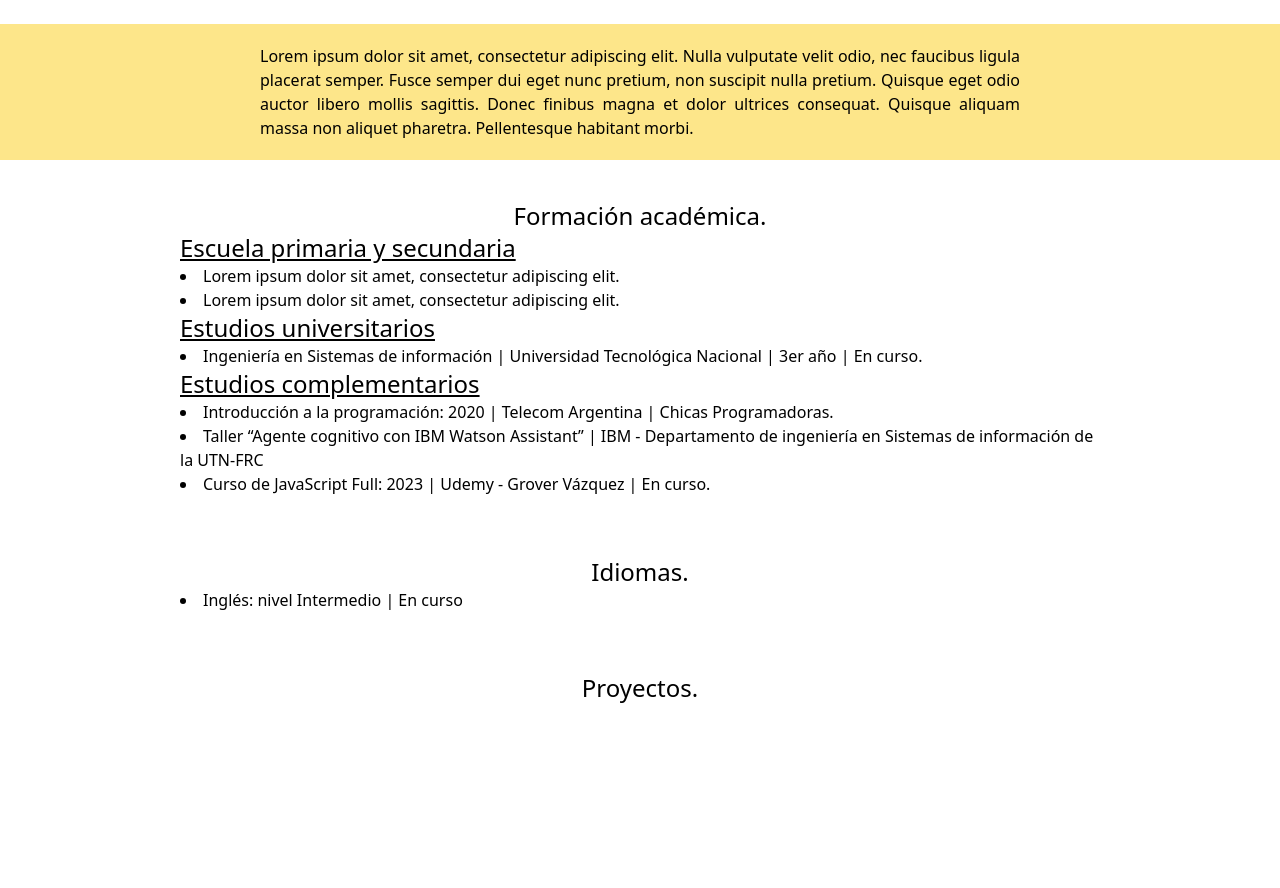
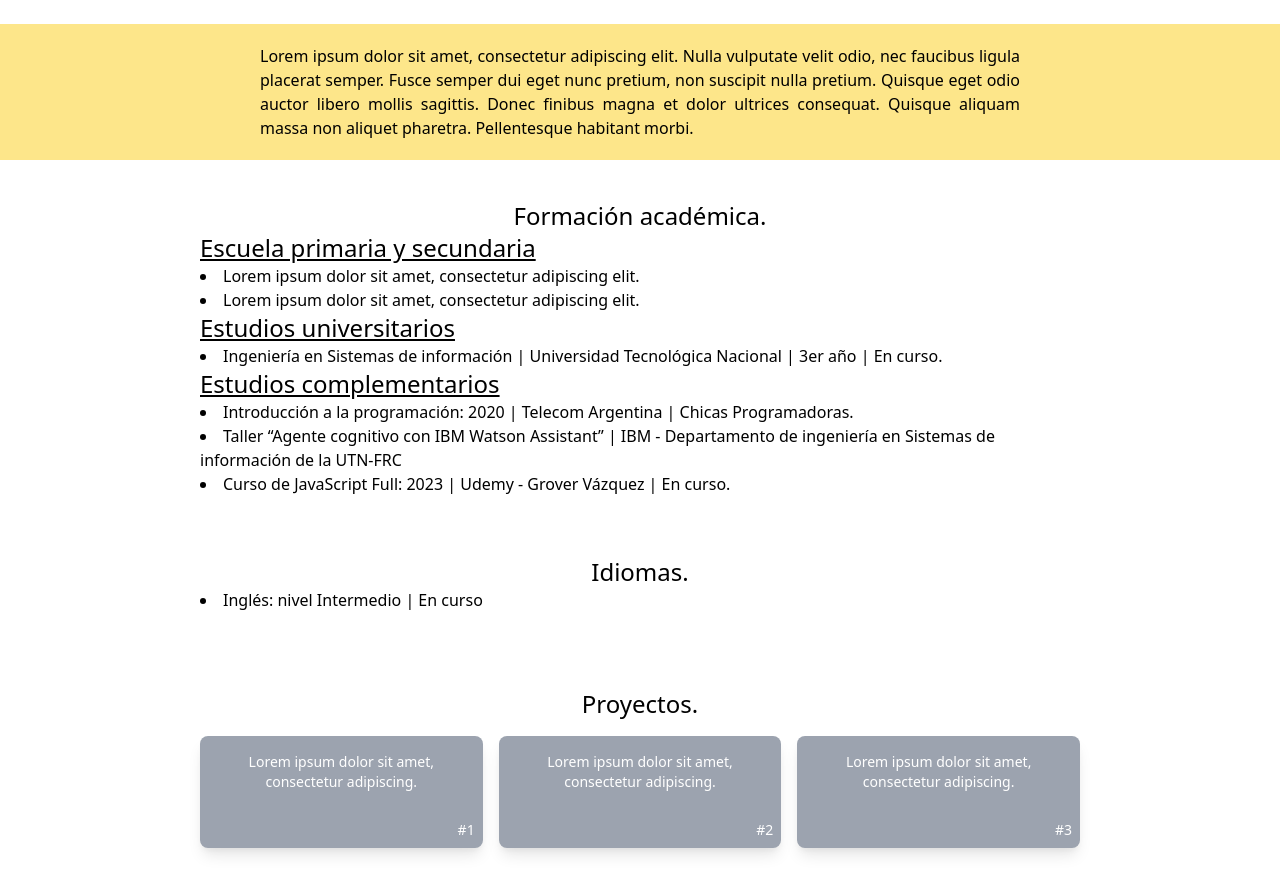
Before and after one commit to IaraMartinelli/CV_Iara-Martinelli, a plain HTML site: page index.html in a window 1280 px wide. Shown: the part 124-1012 px from the top of the page. Before the commit the page ends 868 px from the top, so only its background shows below. Drawn offline with nearby package versions, Linux system fonts and the light colour scheme.

Commit message:
Primera versión 27/02

```diff
--- a/index.html
+++ b/index.html
@@ -7,10 +7,11 @@
     <link href="https://unpkg.com/tailwindcss@^2/dist/tailwind.min.css" rel="stylesheet">
     <title>Document</title>
 </head>
+
 <body>
     <header class="m-5 p-5 justify-center items-center flex">
         <div class="float-left mr-5">
-            <img src="C:\Users\Gustavo Martinelli\Downloads/que.jpg">
+             <img class="rounded-full shadow-xl" src="C:\Users\Gustavo Martinelli\Downloads/circulo gris claro.png">
          </div>
         <div>
              <h1 class="text-3xl font-sans font-bold"> Iara Martinelli. </h1>
@@ -22,30 +23,52 @@
          <p class="text-base mx-60"> Lorem ipsum dolor sit amet, consectetur adipiscing elit. Nulla vulputate velit odio, nec faucibus ligula placerat semper. Fusce semper dui eget nunc pretium, non suscipit nulla pretium. Quisque eget odio auctor libero mollis sagittis. Donec finibus magna et dolor ultrices consequat. Quisque aliquam massa non aliquet pharetra. Pellentesque habitant morbi. </p>
      </div>
 
-    <div class="m-5 p-5 mx-40">
-        <h1 class="text-2xl text-center"> Formación académica. </h1>
-            <h2 class="text-2xl underline"> Escuela primaria y secundaria </h2>
+    <main class="mx-40">
+        <section class="m-5 p-5">
+            <h2 class="text-2xl text-center"> Formación académica. </h2>
+                <h3 class="text-2xl underline"> Escuela primaria y secundaria </h3>
                     <li>Lorem ipsum dolor sit amet, consectetur adipiscing elit.</li>
                     <li>Lorem ipsum dolor sit amet, consectetur adipiscing elit.</li>
 
-            <h2 class="text-2xl underline"> Estudios universitarios </h2>
+                <h3 class="text-2xl underline"> Estudios universitarios </h3>
                     <li>Ingeniería en Sistemas de información | Universidad Tecnológica Nacional | 3er año | En curso.</li>
 
-            <h2 class="text-2xl underline"> Estudios complementarios </h2>
+                <h3 class="text-2xl underline"> Estudios complementarios </h3>
                     <li>Introducción a la programación: 2020 | Telecom Argentina | Chicas Programadoras. </li>
                     <li>Taller “Agente cognitivo con IBM Watson Assistant” | IBM - Departamento de ingeniería en Sistemas de información de la UTN-FRC</li>
                     <li>Curso de JavaScript Full: 2023 | Udemy - Grover Vázquez | En curso. </li>
+        </section>
+
+        <section class="m-5 p-5">
+            <h2 class="text-2xl text-center"> Idiomas. </h2>
+            <li>Inglés: nivel Intermedio | En curso</li>
+        </section>
+
+        <section class="m-5 p-5">
+            <h2 class="text-2xl text-center m-2 p-2"> Proyectos. </h2>
+            <div class="grid grid-cols-3 gap-4">
+                <a href="https://www.youtube.com/watch?v=UF8uR6Z6KLc&amp;t=501s" class="p-2 rounded-lg bg-gray-400 shadow-lg space-y-5">
+                    <div class="p-2">
+                        <p class="text-white text-sm text-center">Lorem ipsum dolor sit amet, consectetur adipiscing.</p>
                     </div>
+                    <p class="text-white text-sm text-right">#1</p>
+                </a>
 
-    <div class="m-5 p-5 mx-40">
-        <h1 class="text-2xl text-center"> Idiomas. </h1>
-        <li>Inglés: nivel Intermedio | En curso</li>
+                <a href="https://www.youtube.com/watch?v=UF8uR6Z6KLc&amp;t=501s" class="p-2 rounded-lg bg-gray-400 shadow-lg space-y-5">
+                    <div class="p-2">
+                        <p class="text-white text-sm text-center">Lorem ipsum dolor sit amet, consectetur adipiscing.</p>
                     </div>
+                    <p class="text-white text-sm text-right">#2</p>
+                </a>
 
-   <div class="m-5 p-5 mx-40">
-        <h1 class="text-2xl text-center"> Proyectos. </h1>
-
+                <a href="https://www.youtube.com/watch?v=UF8uR6Z6KLc&amp;t=501s" class="p-2 rounded-lg bg-gray-400 shadow-lg space-y-5">
+                    <div class="p-2">
+                        <p class="text-white text-sm text-center">Lorem ipsum dolor sit amet, consectetur adipiscing.</p>
                     </div>
-
+                    <p class="text-white text-sm text-right">#3</p>
+                </a>
+            </div>
+        </section>
+    </main>
 </body>
 </html>
```
Lines whose indentation alone changed are shown as unchanged.
